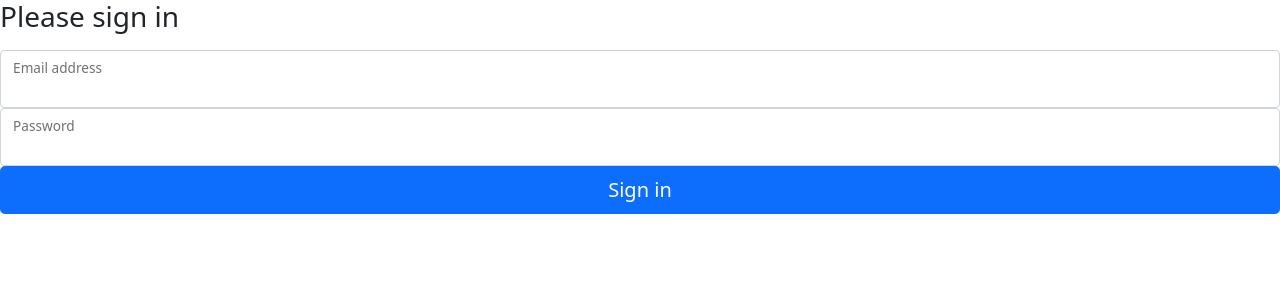
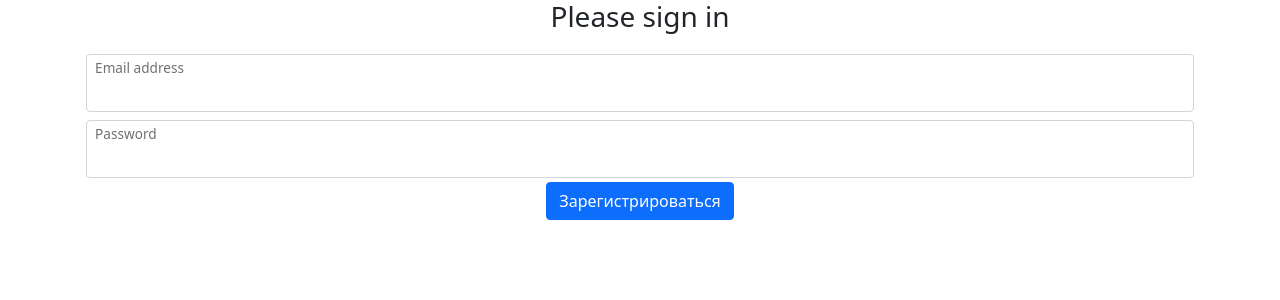
Before and after one commit to gay-club-blue-android/bfwebclient, a Vue app: page /auth in a window 1280 px wide. Shown: the top 300 px of the page. Built offline with nearby package versions, Linux system fonts and the light colour scheme.

Commit message:
some verstka

```diff
--- a/src/components/ComponentAuth.vue
+++ b/src/components/ComponentAuth.vue
@@ -1,21 +1,36 @@
 <template>
   <main class="form-signin">
     <Form v-slot="{errors}">
+      <div class="container">
+        <div class="row">
+          <div class="col text-center">
             <h1 class="h3 mb-3 fw-normal">Please sign in</h1>
+          </div>
+        </div>
+      </div>
 
-      <div class="form-floating">
-        <Field name="email" rules="input-text-rule" :class="errors.email" class="form-control" id="floatingInput"
-               v-model="email"/>
+      <div class="container overflow-hidden">
+          <div class="col text-center">
+            <div class="p-1 form-floating container">
+              <Field name="email" rules="input-text-rule" :class="errors.email" class="form-control"
+                     id="floatingInput" v-model="email"/>
               <label for="floatingInput">Email address</label>
             </div>
-      <div class="form-floating">
+              <div class="p-1 form-floating container">
                 <Field name="password" rules="input-text-rule" :class="errors.password" class="form-control"
                        id="floatingPassword" v-model="password"/>
                 <label for="floatingPassword">Password</label>
             </div>
+          </div>
+        </div>
+      <div class="container">
+        <div class="row">
+          <div class="col text-center">
+            <button class="btn btn-primary" @click="authFarmer">Зарегистрироваться</button>
+          </div>
+        </div>
+      </div>
 
-
-      <button class="w-100 btn btn-lg btn-primary" @click="authFarmer">Sign in</button>
     </Form>
   </main>
 
--- a/src/components/ComponentLanding.vue
+++ b/src/components/ComponentLanding.vue
@@ -33,7 +33,7 @@
                   </ul>
                 </div>
                 <div class="button">
-                  <a href="contact.html" class="btn">Скачать</a>
+                  <a href="contactd.html" class="btn">Скачать</a>
                 </div>
               </nav>
 
--- a/src/components/ComponentProfile.vue
+++ b/src/components/ComponentProfile.vue
@@ -1,10 +1,55 @@
 <template>
-  <h1>Profile</h1>
-    <h2>{{farmer.id}}</h2>
-    <h2>{{farmer.firstName}}</h2>
-    <h2>{{farmer.lastName}}</h2>
-    <h2>{{farmer.email}}</h2>
-    <h2>{{farmer.description}}</h2>
+  <div class="container">
+    <div class="row">
+      <div class="col text-center">
+        <h1 class="h3 mb-3 fw-normal">Профиль</h1>
+      </div>
+    </div>
+  </div>
+
+  <div class="container overflow-hidden">
+    <div class="col text-center">
+      <div class="p-1 form-floating container">
+        <h2>{{farmer.firstName}}</h2>
+      </div>
+      <div class="p-1 form-floating container">
+        <h2>{{farmer.lastName}}</h2>
+      </div>
+      <div class="p-1 form-floating container">
+        <h2>{{farmer.email}}</h2>
+      </div>
+      <div class="p-1 form-floating container">
+        <h2>{{farmer.description}}</h2>
+      </div>
+    </div>
+  </div>
+
+  <div class="container">
+    <div class="col text-center">
+      <button class="btn btn-primary" @click="addProduct">Добавить продукт</button>
+    </div>
+      <div class="col text-center">
+        <div class="p-1 form-floating container">
+          <h2>name</h2>
+        </div>
+        <div class="p-1 form-floating container">
+          <h2>price</h2>
+        </div>
+        <div class="p-1 form-floating container">
+          <h2>amount</h2>
+        </div>
+        <div class="p-1 form-floating container">
+          <h2>description</h2>
+        </div>
+        <div class="p-1 form-floating container">
+          <h2>rating</h2>
+        </div>
+        <div class="p-1 form-floating container">
+        <h2>photo</h2>
+        </div>
+      </div>
+  </div>
+
 </template>
 
 <script>
```
Lines whose indentation alone changed are shown as unchanged.
